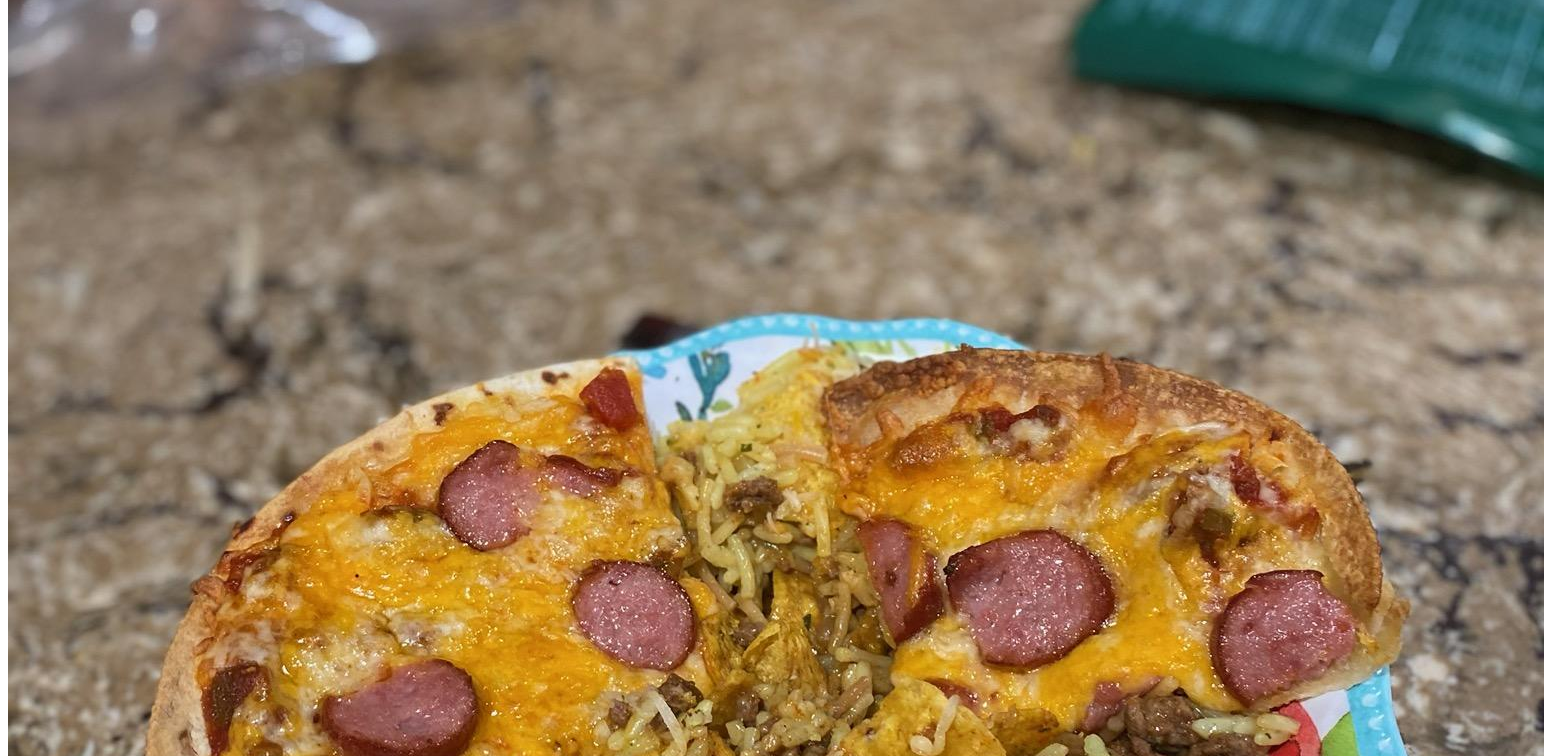
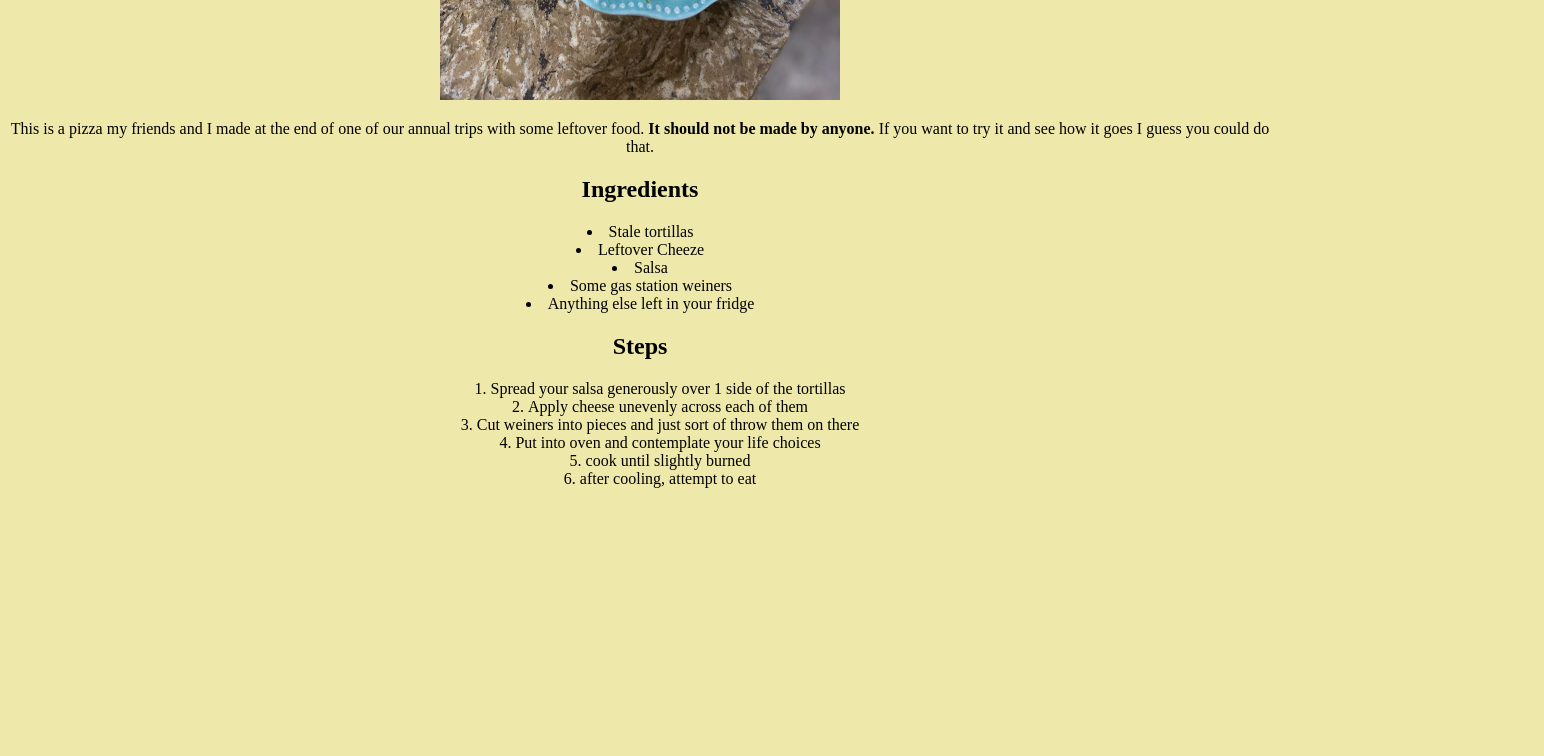
Before and after one commit to KREWIC/odin-recipes, a plain HTML site: page recipes/gas-station-pizza.html in a window 1280 px wide. Shown: the part 580-1336 px from the top of the page, 1544 px wide, since content can reach past the window. After the commit the page ends 1084 px from the top, so only its background shows below. Drawn offline with Linux system fonts and the light colour scheme.

```diff
--- /dev/null
+++ b/css/style.css
@@ -0,0 +1,26 @@
+
+* {
+background-color: palegoldenrod;
+text-align: center;
+}
+
+h1{
+    color:red;
+}
+
+.pizza-img {
+    width: 400px;
+    height: 600px;
+
+}
+
+ul{
+    padding-left: 0;
+    text-align:center;
+    list-style-position: inside;
+}
+
+ol{
+    text-align: center;
+    list-style-position: inside;
+}
--- a/recipes/gas-station-pizza.html
+++ b/recipes/gas-station-pizza.html
@@ -1,6 +1,7 @@
 <!DOCTYPE html>
 <html lang="en">
 <head>
+    <link rel = "stylesheet" href = "../css/style.css">
     <meta charset="UTF-8">
     <meta http-equiv="X-UA-Compatible" content="IE=edge">
     <meta name="viewport" content="width=device-width, initial-scale=1.0">
@@ -8,7 +9,7 @@
 </head>
 <body>
     <h1>Gas Station Pizza</h1>
-<img src="../img/gas-station-pizza.jpg" alt="Gas station pizza picture :)">
+<img src="../img/gas-station-pizza.jpg" alt="Gas station pizza picture :)" class = "pizza-img">
 
 <p>
     This is a pizza my friends and I made at the end of one of our annual trips with some leftover food. <strong>It should not be made by anyone.</strong> If you want
```
Also changed, not shown: index.html (+3 -2 lines), recipes/coconut-cake.html (added, +13 -0 lines), recipes/fajitas.html (+1 -0 lines), recipes/hummus-burgers.html (+1 -0 lines).
